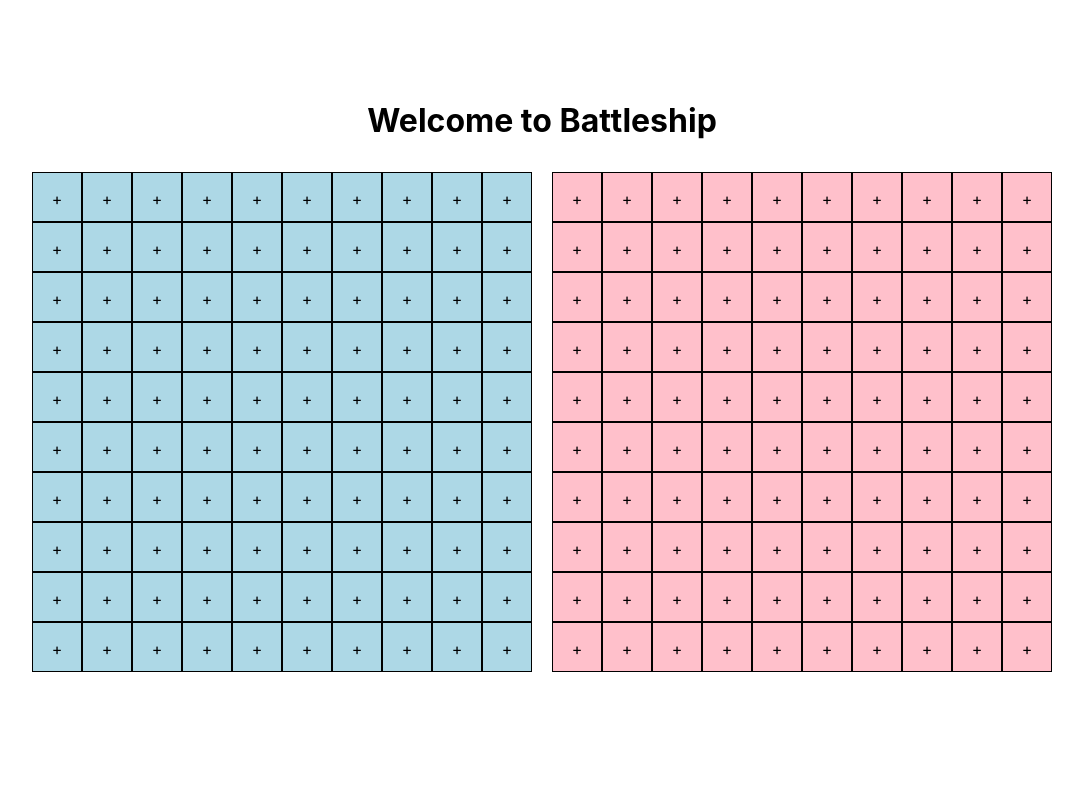
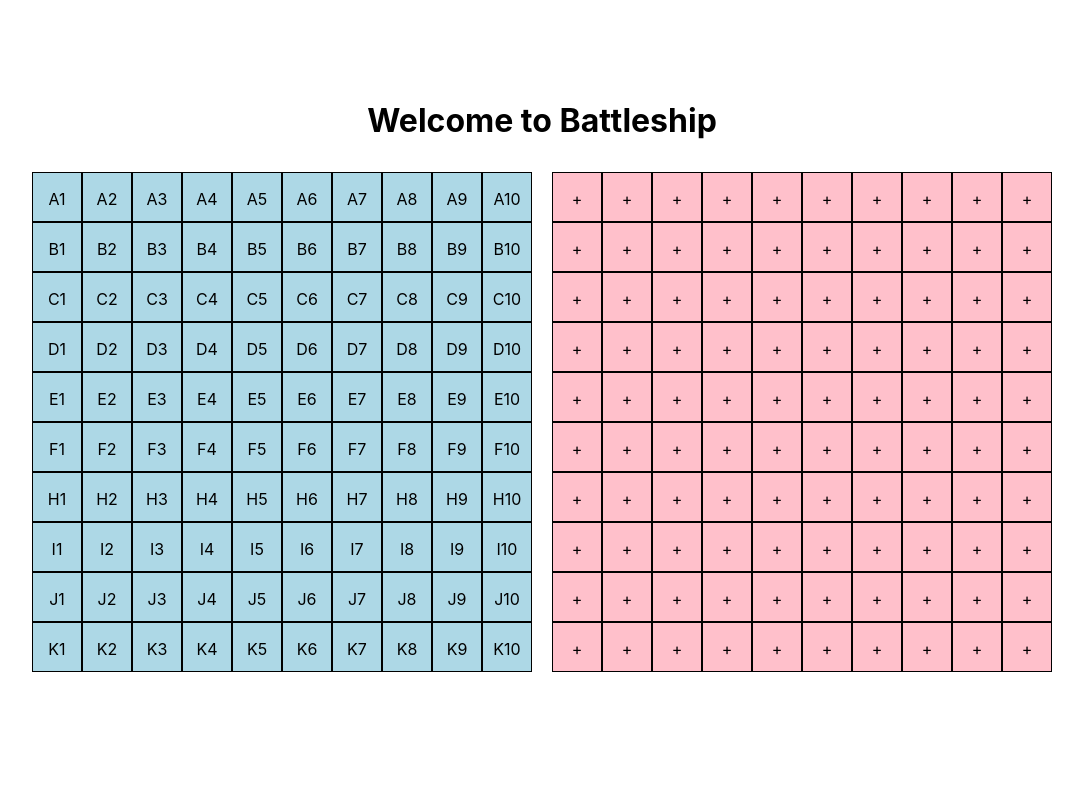
Before and after one commit to keithyyy/battleship, a Next.js app in the folder battleship-project/: page / in a window 1280 px wide. Shown: the top 800 px of the page, without its empty margins (98-1181 px from the left). Built offline with nearby package versions, Linux system fonts and the light colour scheme.

Commit message:
assigned x and y coordinates for each square

```diff
--- a/battleship-project/components/Grid.js
+++ b/battleship-project/components/Grid.js
@@ -7,10 +7,19 @@ const Grid = () => {
 
 
     let row = []
-    const width = 10
+    let xAxis = ["A", "B", "C", "D", "E", "F", "H", "I", "J", "K"]
+    let yAxis= ["1", "2", "3", "4", "5", "6", "7", "8", "9", "10"]
+    const dimension = 10
 
-    for (let i = 0; i < width*width; i++) {
-        row.push(<Gridsquare/>)
+
+    const onClick = (e) => {
+        console.log(e)
+    }
+
+    for (let i = 0; i < dimension; i++) {
+        for (let j = 0; j < dimension; j++) {
+            row.push(<Gridsquare dataX={xAxis[i]} dataY={yAxis[j]} onClick={onClick}/>)
+        }
     }
 
 
--- a/battleship-project/components/Gridsquare.js
+++ b/battleship-project/components/Gridsquare.js
@@ -1,10 +1,10 @@
 import React from 'react'
 import styles from '../styles/Grid.module.css'
 
-const Gridsquare = () => {
+const Gridsquare = ({dataX, dataY, onClick}) => {
     return (
-        <div className={styles.gridsq}>
-            <p>+</p>
+        <div className={styles.gridsq} dataX={dataX}>
+            <p>{dataX}{dataY}</p>
         </div>
     )
 }
```
